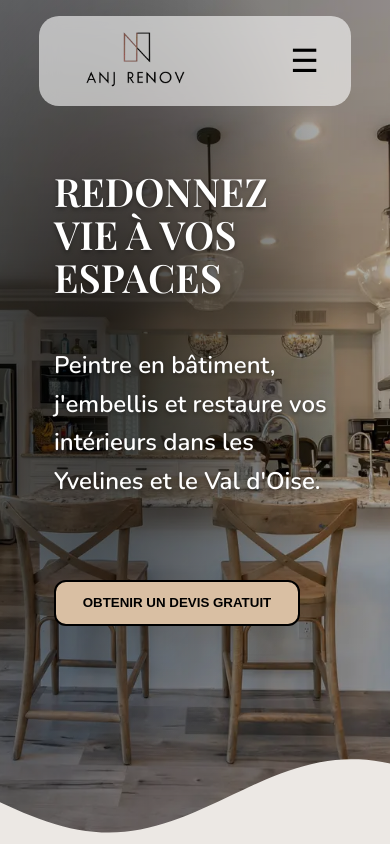
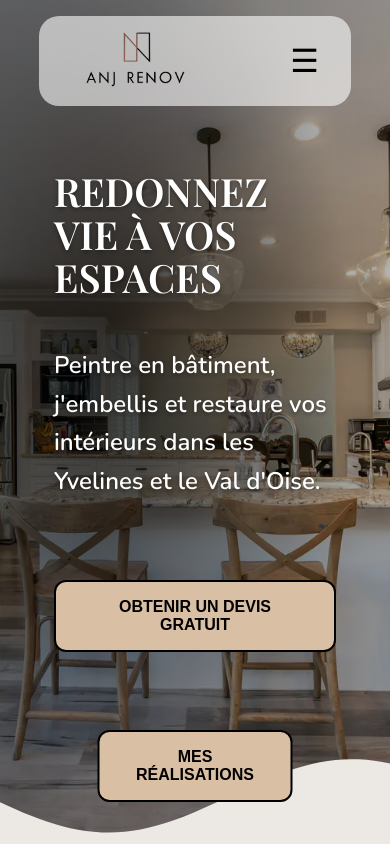
Before and after one commit to aurelienog/renov, a Next.js app: page / in a window 390 px wide. Shown: the top 844 px of the page. Built offline with nearby package versions, Linux system fonts and the light colour scheme; a web font is replaced by a local one.

Commit message:
add CTA BTN realisation section home page

```diff
--- a/src/app/globals.css
+++ b/src/app/globals.css
@@ -35,7 +35,7 @@
   cursor: pointer;
 }
 
-input, textarea, select {
+input, textarea, select, button {
   font-size: 1rem;
 }
 
--- a/src/components/slider/SliderWrapper.tsx
+++ b/src/components/slider/SliderWrapper.tsx
@@ -1,28 +1,32 @@
 'use client'
 import React, { useRef } from 'react';
-import { useScroll, useTransform } from 'framer-motion';
+import { useInView, useScroll, useTransform } from 'framer-motion';
 import ParallaxCard from '../parallax-card/ParallaxCard';
 import { StaticImageData } from 'next/image';
-
-
+import Link from 'next/link';
+import Button from '../button/Button';
 
 function SliderWrapper({lastProjects}: {lastProjects: StaticImageData[]}) {
   const scrollRef= useRef(null);
-
   const { scrollYProgress } = useScroll({
     target: scrollRef,
     offset: ['start 20%', '15% 15%']
   })
+  const maskScale = useTransform(scrollYProgress, [0, 1], ['30%', '100%'])
 
-  const maskScale = useTransform(scrollYProgress, [0, 1], ['30%', '100%'])
+  // show CTA Button
+  const isInView = useInView(scrollRef, { amount: 0.16, once: false})
+
   return (
     <div ref={scrollRef}>
-        {
-        lastProjects.map((project: StaticImageData, index:number) => {
+      { lastProjects.map((project: StaticImageData, index:number) => {
           const isFirst = index === 0;
           return <ParallaxCard project={ project } key={ index } maskSize={isFirst? maskScale : undefined}/>
         })
       }
+
+      {isInView && <Link href="/realisations"><Button>Mes réalisations</Button></Link>}
+
     </div>
   )
 }
--- a/src/sections-home/projects-section/styles.module.css
+++ b/src/sections-home/projects-section/styles.module.css
@@ -10,4 +10,29 @@
     height: 600vh;
     position: relative;
   }
+
+    & a {
+    position: fixed;
+    bottom: 5%;
+    right: 10%;
+    z-index: 2;
+    animation: reveal 1s ease-in-out;
+  }
 }
+
+@media (max-width: 768px) {
+  .section a {
+      right: 50%;
+      transform: translateX(50%);
+  }
+}
+
+@keyframes reveal {
+  0% {
+    opacity: 0;
+  }
+
+  100% {
+    opacity : 1;
+  }
+}
```
